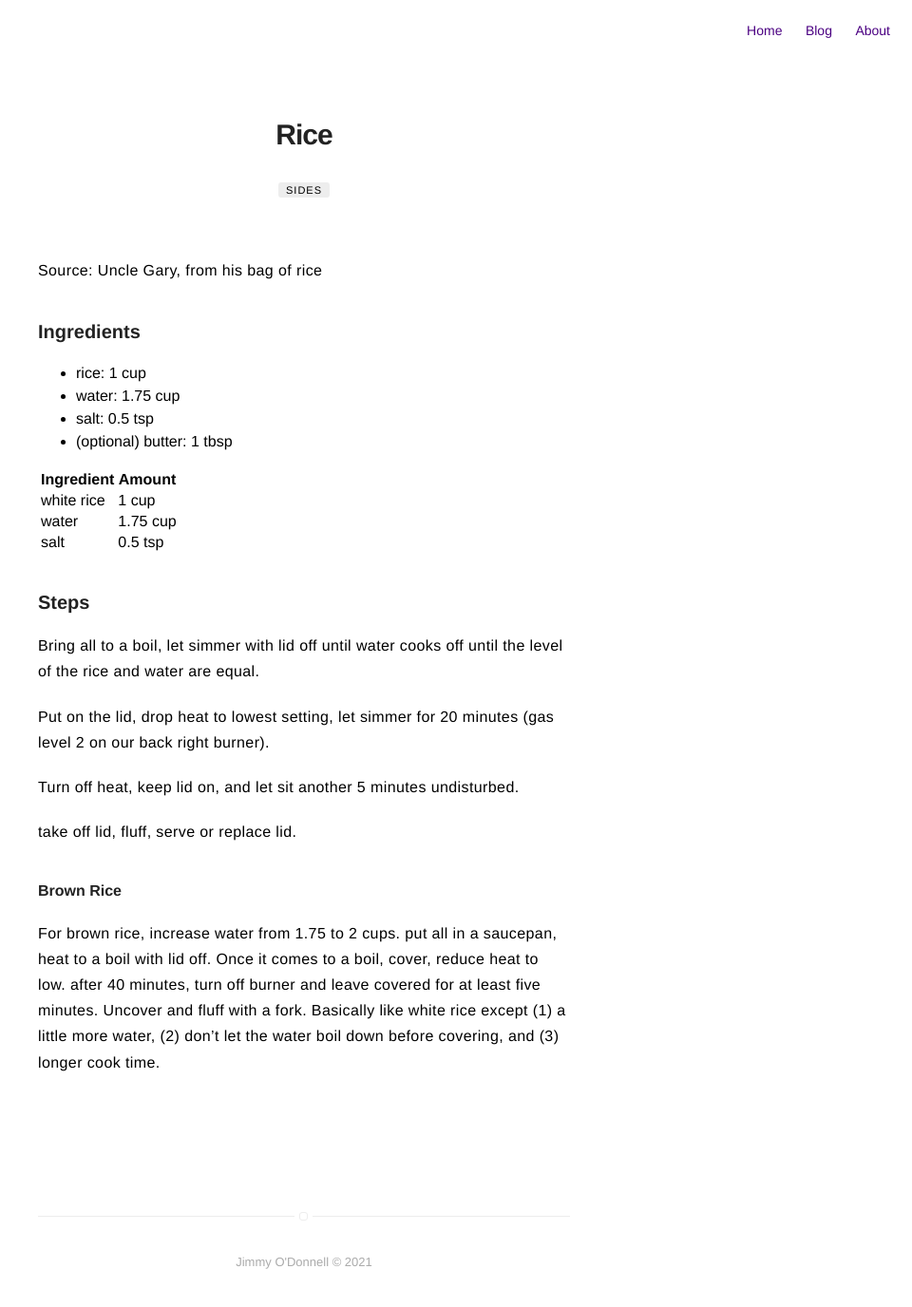
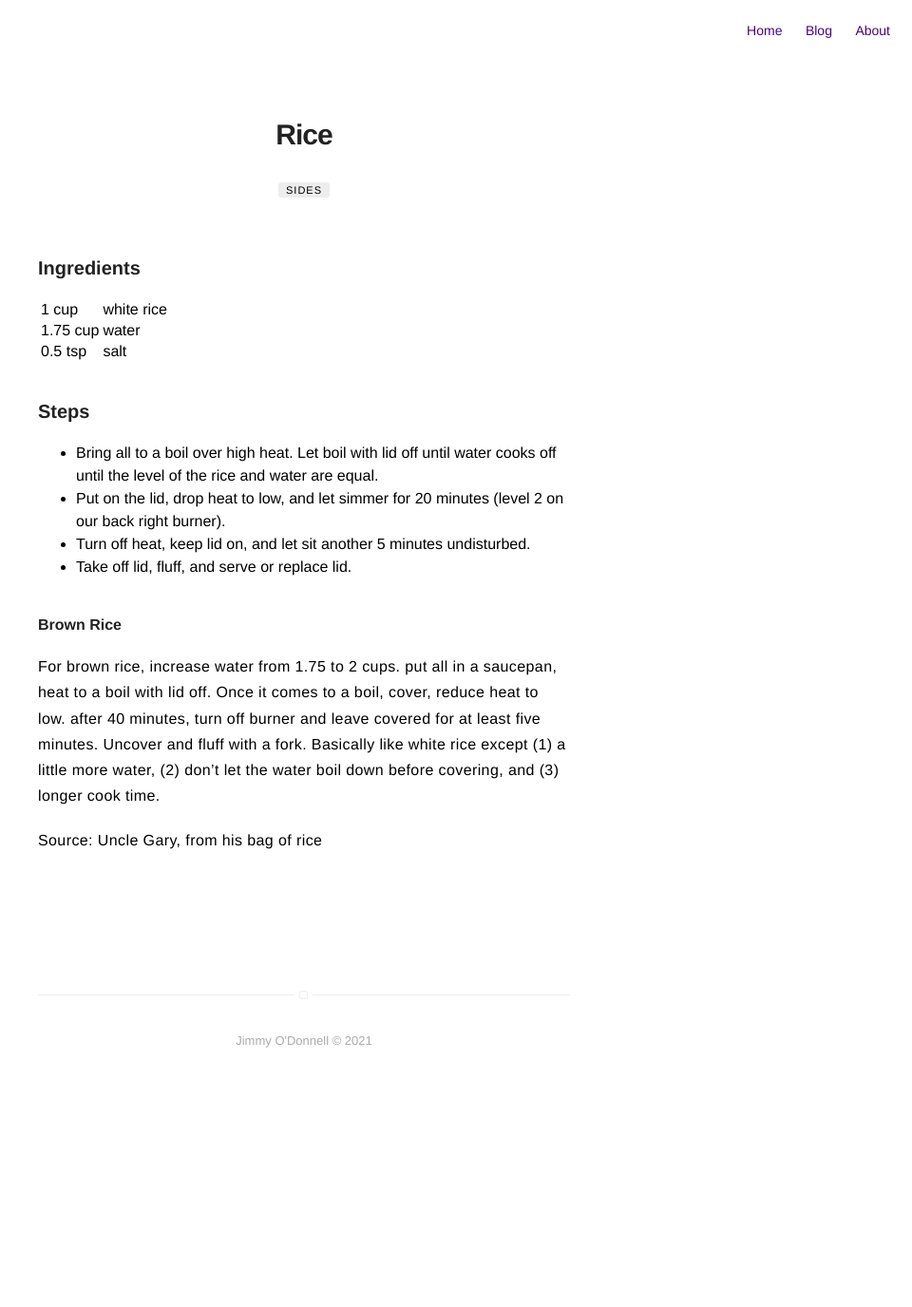
Before and after one commit to jimmyodonnell/jimmyodonnell.github.io, a Jekyll site: the page built from recipes/rice.md, in a window 1280 px wide. Shown: the whole page at 95% size, without its empty margins (320-1280 px from the left). Built offline with Jekyll 4.4.1, drawn with Linux system fonts in a browser that asks for light colours; after the commit the page ends 1143 px from its top, so only the background shows below that.

Commit message:
make changes

```diff
--- a/recipes/rice.md
+++ b/recipes/rice.md
@@ -3,36 +3,28 @@ layout: post
 category: blog
 title: Rice
 excerpt:
-modified: 2021-02-08
+modified: 2021-02-18
 tags: [Sides]
 comments: false
 ---
 
-Source: Uncle Gary, from his bag of rice
+### Ingredients
 
-### Ingredients
-- rice: 1 cup
-- water: 1.75 cup
-- salt: 0.5 tsp
-- (optional) butter: 1 tbsp
-
-| Ingredient | Amount |
 | ---------- | ------ |
-| white rice   | 1 cup |
-| water | 1.75 cup |
-| salt | 0.5 tsp |
+| 1 cup | white rice |
+| 1.75 cup | water |
+| 0.5 tsp | salt |
 
 
 ### Steps
-Bring all to a boil, let simmer with lid off until water cooks off until the level of the rice and water are equal.
-
-Put on the lid, drop heat to lowest setting, let simmer for 20 minutes (gas level 2 on our back right burner).
-
-Turn off heat, keep lid on, and let sit another 5 minutes undisturbed.
-
-take off lid, fluff, serve or replace lid.
+- Bring all to a boil over high heat. Let boil with lid off until water cooks off until the level of the rice and water are equal.
+- Put on the lid, drop heat to low, and let simmer for 20 minutes (level 2 on our back right burner).
+- Turn off heat, keep lid on, and let sit another 5 minutes undisturbed.
+- Take off lid, fluff, and serve or replace lid.
 
 #### Brown Rice
 
 For brown rice, increase water from 1.75 to 2 cups. put all in a saucepan, heat to a boil with lid off. Once it comes to a boil, cover, reduce heat to low. after 40 minutes, turn off burner and leave covered for at least five minutes. Uncover and fluff with a fork.
 Basically like white rice except (1) a little more water, (2) don't let the water boil down before covering, and (3) longer cook time.
+
+Source: Uncle Gary, from his bag of rice
```
Also changed, not shown: recipes/preface.md (added, +3 -0 lines).
